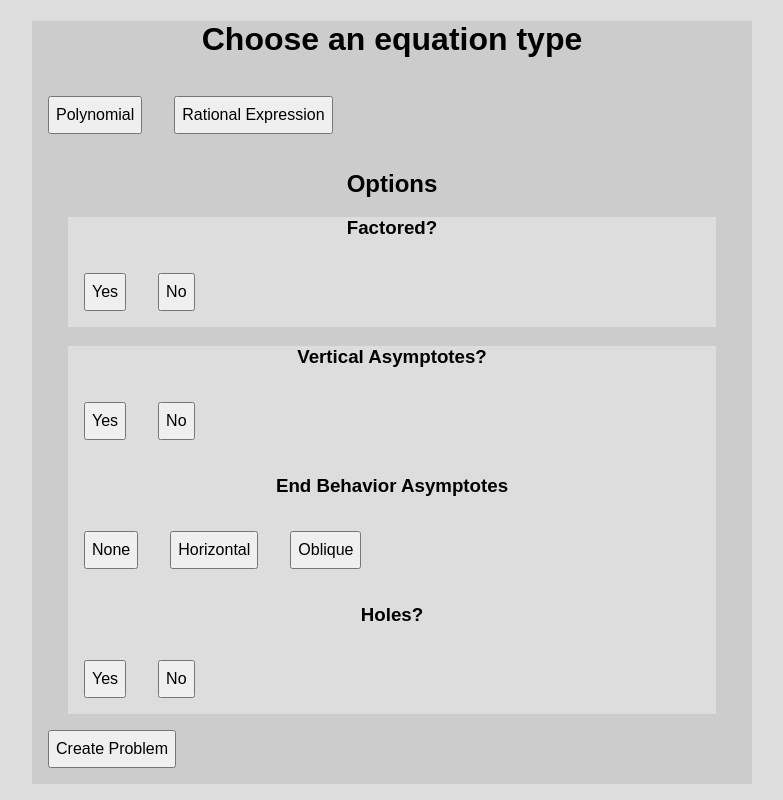
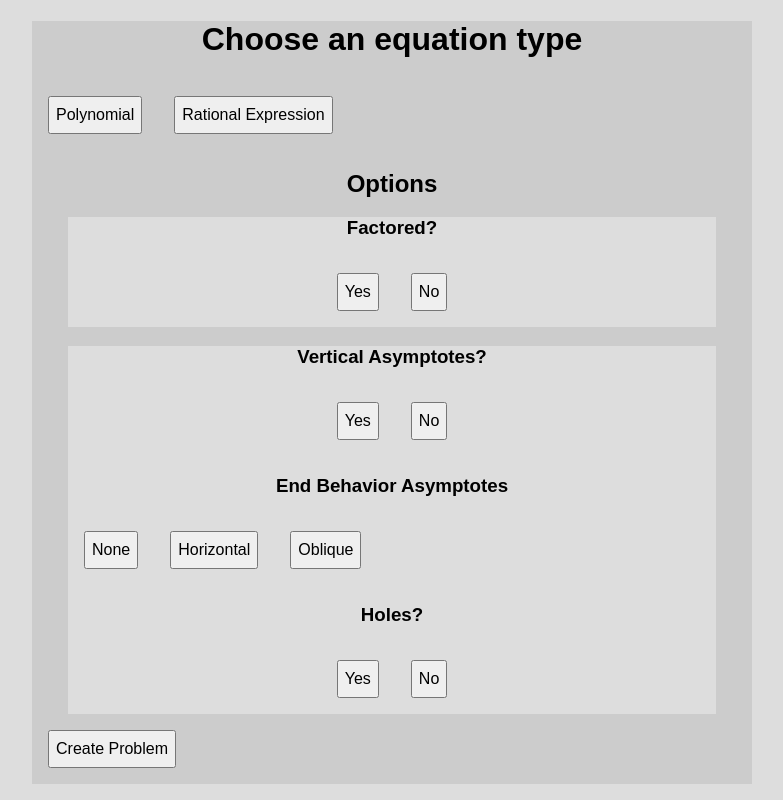
Before and after one commit to aalvinlin/polynomial-rational-cfu, a React (Vite) app: page / in a window 1280 px wide. Shown: the whole page, without its empty margins (248-1031 px from the left). Built offline with nearby package versions, Linux system fonts and the light colour scheme.

Commit message:
center yes/no buttons

```diff
--- a/src/App.css
+++ b/src/App.css
@@ -32,3 +32,8 @@ div button {
 
     background-color: #DDDDDD;
 }
+
+.yesNoSlider {
+    display: flex;
+    justify-content: center;
+}
--- a/src/components/YesNoSlider.js
+++ b/src/components/YesNoSlider.js
@@ -3,7 +3,7 @@ import React from "react";
 const YesNoSlider = ({selectedOption}) => {
 
     return (
-        <div className="YesNoSlider">
+        <div className="yesNoSlider">
 
            <button className={ selectedOption ? "selected" : "" }>Yes</button>
            <button className={ !selectedOption ? "selected" : "" }>No</button>
```
